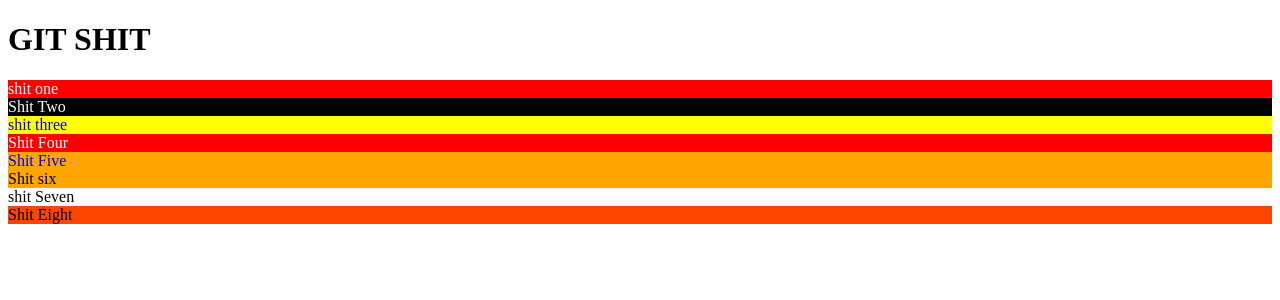
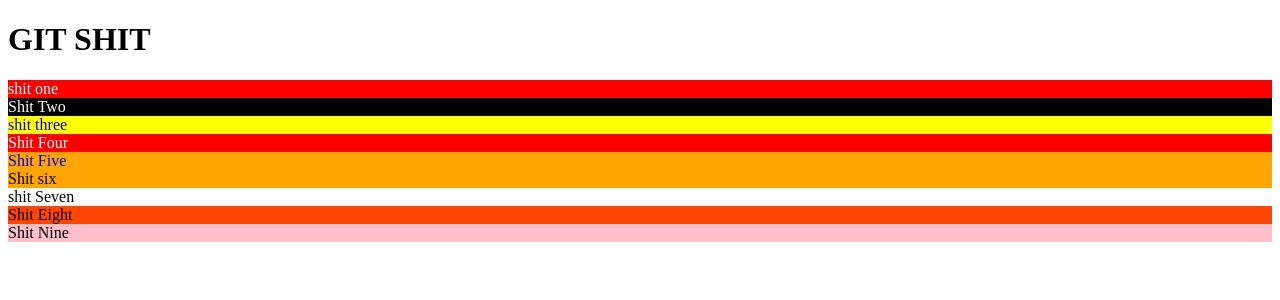
Before and after one commit to buikhacnam/git-shit, a React (Create React App) app: page / in a window 1280 px wide. Shown: the top 300 px of the page. Built offline with nearby package versions, Linux system fonts and the light colour scheme.

Commit message:
add shit Nine

```diff
--- a/src/App.js
+++ b/src/App.js
@@ -7,6 +7,7 @@ import ShitFive from './components/ShitFive';
 import ShitSix from './components/ShitSix';
 import ShitSeven from './components/ShitSeven';
 import ShitEight from './components/ShitEight';
+import ShitNine from './components/ShitNine';
 
 
 
@@ -22,6 +23,7 @@ function App() {
       <ShitSix />
       <ShitSeven />
       <ShitEight />
+      <ShitNine />
     </div>
   );
 }
--- /dev/null
+++ b/src/components/ShitNine.js
@@ -0,0 +1,9 @@
+import React from 'react'
+
+export default function ShitNine() {
+    return (
+        <div style={{backgroundColor: 'pink'}}>
+            Shit Nine
+        </div>
+    )
+}
```
